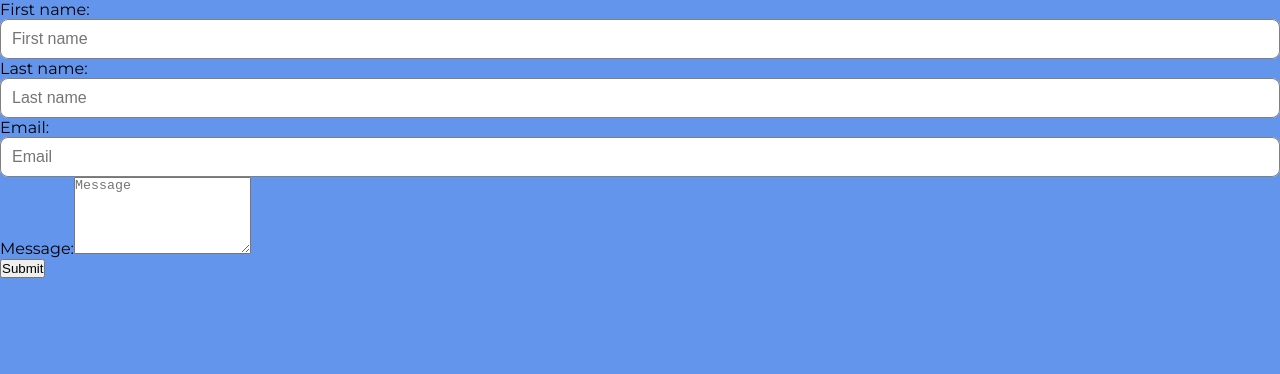
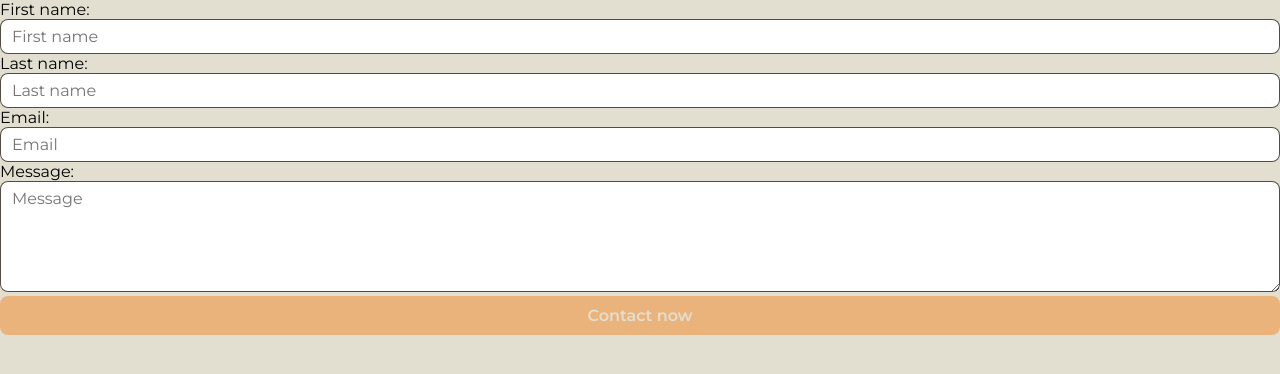
Before and after one commit to dirmegle/nord-hw-task, a React (Vite) app: page /contact in a window 1280 px wide. Shown: the top 374 px of the page. Built offline with nearby package versions, Linux system fonts and the light colour scheme.

Commit message:
Add input validation, button component

```diff
--- a/package.json
+++ b/package.json
@@ -30,6 +30,7 @@
     "eslint-config-prettier": "^9.1.0",
     "eslint-plugin-react-hooks": "^4.6.0",
     "eslint-plugin-react-refresh": "^0.4.6",
+    "gh-pages": "^6.1.1",
     "prettier": "^3.2.5",
     "typescript": "^5.2.2",
     "vite": "^5.2.0"
--- /dev/null
+++ b/src/components/Button/Button.module.css
@@ -0,0 +1,42 @@
+.button {
+  width: 100%;
+  border: 2px solid var(--primary-accent-color-800);
+  border-radius: var(--border-radius-s);
+  background-color: var(--primary-accent-color-800);
+  color: var(--secondary-font-color);
+  font: var(--font-family);
+  font-size: var(--font-size-label);
+  font-weight: var(--font-weight-headline);
+  padding: 0.5rem;
+  transition: 0.3s ease-in-out;
+
+  &:hover {
+    background-color: var(--primary-accent-color-600);
+    border: 2px solid var(--primary-accent-color-600);
+    cursor: pointer;
+  }
+
+  &:focus-visible {
+    outline: none;
+  }
+
+  &:active {
+    border: 2px solid var(--focus-color);
+  }
+
+  &:focus {
+    border: 2px solid var(--focus-color);
+  }
+
+  &:disabled {
+    opacity: 0.4;
+    cursor: not-allowed;
+  }
+
+  &:disabled:hover,
+  :disabled:active,
+  :disabled:focus {
+    background-color: var(--primary-accent-color-800);
+    border: 2px solid var(--primary-accent-color-800);
+  }
+}
--- /dev/null
+++ b/src/components/Button/Button.tsx
@@ -0,0 +1,27 @@
+import { ReactNode } from "react";
+import styles from "./Button.module.css";
+
+interface ButtonProps {
+  type?: "button" | "submit" | "reset";
+  children: ReactNode;
+  isDisabled?: boolean;
+  onClick?: () => void;
+}
+
+export default function Button({
+  type = "button",
+  children,
+  isDisabled = false,
+  onClick,
+}: ButtonProps) {
+  return (
+    <button
+      onClick={onClick}
+      disabled={isDisabled}
+      type={type}
+      className={styles.button}
+    >
+      {children}
+    </button>
+  );
+}
--- a/src/components/ContactForm/ContactForm.tsx
+++ b/src/components/ContactForm/ContactForm.tsx
@@ -1,10 +1,45 @@
-import { FormEvent } from "react";
+import React, { ChangeEvent, FormEvent, useState } from "react";
 import TagManager from "react-gtm-module";
 import Input, { Textarea } from "../../components/Input/Input";
 import contactFormConfig from "./contactFormConfig";
-import { FormObject } from "./interfaces";
+import Button from "../Button/Button";
+import { FormErrors, FormObject } from "./interfaces";
+import {
+  getInitialErrors,
+  resetErrors,
+  setErrorMessage,
+} from "../../utils/handleFormErrors";
 
 export default function ContactForm() {
+  const [contactFormErrors, setContactFormErrors] = useState<FormErrors>(
+    getInitialErrors(contactFormConfig)
+  );
+
+  const [isSubmitButtonDisabled, setSubmitButtonStatus] = useState(true);
+
+  const handleInputChange = (
+    e: ChangeEvent<HTMLInputElement | HTMLTextAreaElement>
+  ) => {
+    const { name, value } = e.target;
+    resetErrors(contactFormErrors, name, setContactFormErrors);
+    const newErrors = {
+      ...contactFormErrors,
+      [name]: setErrorMessage(name, value),
+    };
+    setContactFormErrors(newErrors);
+    setButtonStatusBasedOnErrors(newErrors);
+  };
+
+  const handleFocusChange = (
+    e: React.FocusEvent<HTMLInputElement | HTMLTextAreaElement>
+  ) => {
+    const { name, value } = e.target;
+    const errorMessage = setErrorMessage(name, value);
+    const newErrors = { ...contactFormErrors, [name]: errorMessage };
+    setContactFormErrors(newErrors);
+    setButtonStatusBasedOnErrors(newErrors);
+  };
+
   const handleSubmit = (e: FormEvent<HTMLFormElement>) => {
     e.preventDefault();
     const formData = new FormData(e.target as HTMLFormElement);
@@ -19,12 +54,13 @@ export default function ContactForm() {
         formData: formObject,
       },
     });
+  };
 
-    // window.dataLayer = window.dataLayer || [];
-    // window.dataLayer.push({
-    //   event: "formSubmission",
-    //   formData: formObject,
-    // });
+  const setButtonStatusBasedOnErrors = (
+    newErrors: Record<string, string | undefined>
+  ) => {
+    const hasErrors = Object.values(newErrors).some((error) => error !== "");
+    setSubmitButtonStatus(hasErrors);
   };
 
   return (
@@ -40,7 +76,10 @@ export default function ContactForm() {
                 label={label}
                 placeholder={placeholder}
                 type={type}
-                onChange={() => console.log("Change")}
+                hasError={!!contactFormErrors[name]}
+                errorMessage={contactFormErrors[name]}
+                onChange={handleInputChange}
+                onBlur={handleFocusChange}
               />
             );
           } else if (inputSize === "textarea") {
@@ -51,14 +90,19 @@ export default function ContactForm() {
                 name={name}
                 label={label}
                 placeholder={placeholder}
-                onChange={() => console.log("Change")}
+                hasError={!!contactFormErrors[name]}
+                errorMessage={contactFormErrors[name]}
+                onChange={handleInputChange}
+                onBlur={handleFocusChange}
               />
             );
           }
           return null;
         }
       )}
-      <button type="submit">Submit</button>
+      <Button isDisabled={isSubmitButtonDisabled} type="submit">
+        Contact now
+      </Button>
     </form>
   );
 }
--- a/src/components/ContactForm/interfaces.ts
+++ b/src/components/ContactForm/interfaces.ts
@@ -10,3 +10,7 @@ export interface FormConfig {
 export interface FormObject {
   [key: string]: FormDataEntryValue;
 }
+
+export interface FormErrors {
+  [name: string]: string | undefined;
+}
--- a/src/components/Input/Input.module.css
+++ b/src/components/Input/Input.module.css
@@ -1,20 +1,21 @@
 .input {
   border: none;
   border-radius: var(--border-radius-s);
-  box-shadow: 0 0 0 1px grey inset;
-  color: black;
+  box-shadow: 0 0 0 1px var(--secondary-accent-color) inset;
+  color: var(--primary-font-color);
   font-size: var(--font-size-body);
   font-weight: var(--font-weight-body);
   line-height: var(--font-line-height-body);
   padding: 0.5rem 0.75rem;
   width: 100%;
+  font: var(--font-family);
 
   &:focus-visible {
     outline: none;
   }
 
   &:focus {
-    box-shadow: 0 0 0 2px red inset;
+    box-shadow: 0 0 0 2px var(--focus-color) inset;
   }
 
   &:disabled {
@@ -24,11 +25,11 @@
 }
 
 .input.inputInError {
-  box-shadow: 0 0 0 1px red inset;
-  color: red;
+  box-shadow: 0 0 0 1px var(--error-accent-color) inset;
+  color: var(--error-font-color);
 
   &:focus {
-    box-shadow: 0 0 0 2px purple inset;
+    box-shadow: 0 0 0 2px var(--focus-color) inset;
   }
 }
 
@@ -40,7 +41,7 @@
 }
 
 .errorMessage {
-  color: red;
+  color: var(--error-font-color);
   font-size: var(--font-size-body);
   line-height: var(--font-line-height-body);
 }
--- a/src/components/Input/Input.tsx
+++ b/src/components/Input/Input.tsx
@@ -10,8 +10,9 @@ interface InputProps {
   type?: string;
   errorMessage?: string;
   hasError?: boolean;
-  onChange?: (
-    e: ChangeEvent<HTMLInputElement> | ChangeEvent<HTMLTextAreaElement>
+  onChange?: (e: ChangeEvent<HTMLInputElement | HTMLTextAreaElement>) => void;
+  onBlur?: (
+    e: React.FocusEvent<HTMLInputElement | HTMLTextAreaElement>
   ) => void;
 }
 
@@ -24,6 +25,7 @@ export default function Input({
   type,
   hasError = false,
   onChange,
+  onBlur,
 }: InputProps) {
   const inputClasses = classNames(styles.input, {
     [styles.inputInError]: hasError,
@@ -41,6 +43,7 @@ export default function Input({
         placeholder={placeholder}
         className={inputClasses}
         onChange={onChange}
+        onBlur={onBlur}
       />
       {hasError && <p className={styles.errorMessage}>{errorMessage}</p>}
     </div>
@@ -55,9 +58,10 @@ export function Textarea({
   id,
   hasError = false,
   onChange,
+  onBlur,
 }: InputProps) {
-  const inputClasses = classNames(styles.textfield, {
-    [styles.textFieldInError]: hasError,
+  const inputClasses = classNames(styles.input, {
+    [styles.inputInError]: hasError,
   });
   return (
     <div>
@@ -71,6 +75,7 @@ export function Textarea({
         placeholder={placeholder}
         className={inputClasses}
         onChange={onChange}
+        onBlur={onBlur}
       />
       {hasError && <p className={styles.errorMessage}>{errorMessage}</p>}
     </div>
--- a/src/router/Router.tsx
+++ b/src/router/Router.tsx
@@ -2,10 +2,7 @@ import { createBrowserRouter } from "react-router-dom";
 import HomePage from "../pages/HomePage";
 import ContactPage from "../pages/ContactPage";
 
-const basename = process.env.PUBLIC_URL || "";
-
-const router = createBrowserRouter(
-  [
+const router = createBrowserRouter([
   {
     path: "/",
     element: <HomePage />,
@@ -15,10 +12,6 @@ const router = createBrowserRouter(
     path: "/contact",
     element: <ContactPage />,
   },
-  ],
-  {
-    basename,
-  }
-);
+]);
 
 export default router;
--- a/src/styles/default.css
+++ b/src/styles/default.css
@@ -1,5 +1,5 @@
 body {
-  background-color: cornflowerblue;
+  background-color: var(--primary-background-color);
   font-family: var(--font-family);
 }
 
--- a/src/styles/variables.css
+++ b/src/styles/variables.css
@@ -20,4 +20,13 @@
   --font-line-height-body: 1.5rem;
 
   /* Colors */
+  --primary-background-color: #e2dfd0;
+  --primary-accent-color-800: #f97300;
+  --primary-accent-color-600: #fe9436;
+  --secondary-accent-color: #524c42;
+  --error-accent-color: #c40c0c;
+  --primary-font-color: #32012f;
+  --secondary-font-color: #e2dfd0;
+  --error-font-color: #c40c0c;
+  --focus-color: #41b06e;
 }
--- /dev/null
+++ b/src/utils/handleFormErrors.ts
@@ -0,0 +1,27 @@
+import React from "react";
+import { FormConfig, FormErrors } from "../components/ContactForm/interfaces";
+import validateInput from "./handleFormValidation";
+
+export function setErrorMessage(name: string, value: string): string {
+  return validateInput(name, value);
+}
+
+export function resetErrors(
+  errors: FormErrors,
+  name: string,
+  setErrors: React.Dispatch<React.SetStateAction<FormErrors>>
+) {
+  if (errors[name]) {
+    setErrors((prevErrors) => ({
+      ...prevErrors,
+      [name]: "",
+    }));
+  }
+}
+
+export function getInitialErrors(config: FormConfig[]) {
+  return config.reduce((accumulator: Record<string, string>, field) => {
+    accumulator[field.name] = "";
+    return accumulator;
+  }, {});
+}
--- /dev/null
+++ b/src/utils/handleFormValidation.ts
@@ -0,0 +1,25 @@
+export function validateIfEmailInputCorrect(value: string) {
+  const regexForEmailValidation =
+    /^[\p{L}!#-'*+\-/\d=?^-~]+(.[\p{L}!#-'*+\-/\d=?^-~])*@[^@\s]{2,}$/u;
+  if (!regexForEmailValidation.test(value)) {
+    return "Please enter a valid email address";
+  }
+  return "";
+}
+
+export function validateIfInputEmpty(value: string) {
+  if (!value) {
+    return "Field cannot be empty";
+  }
+  return "";
+}
+
+export default function validateInput(name: string, value: string) {
+  const errorMessage = validateIfInputEmpty(value);
+  if (errorMessage === "") {
+    if (name === "email") {
+      return validateIfEmailInputCorrect(value);
+    }
+  }
+  return errorMessage;
+}
```
Also changed, not shown: 1 other file (tests, documents, lock files or other folders). Lines whose indentation alone changed are shown as unchanged.
